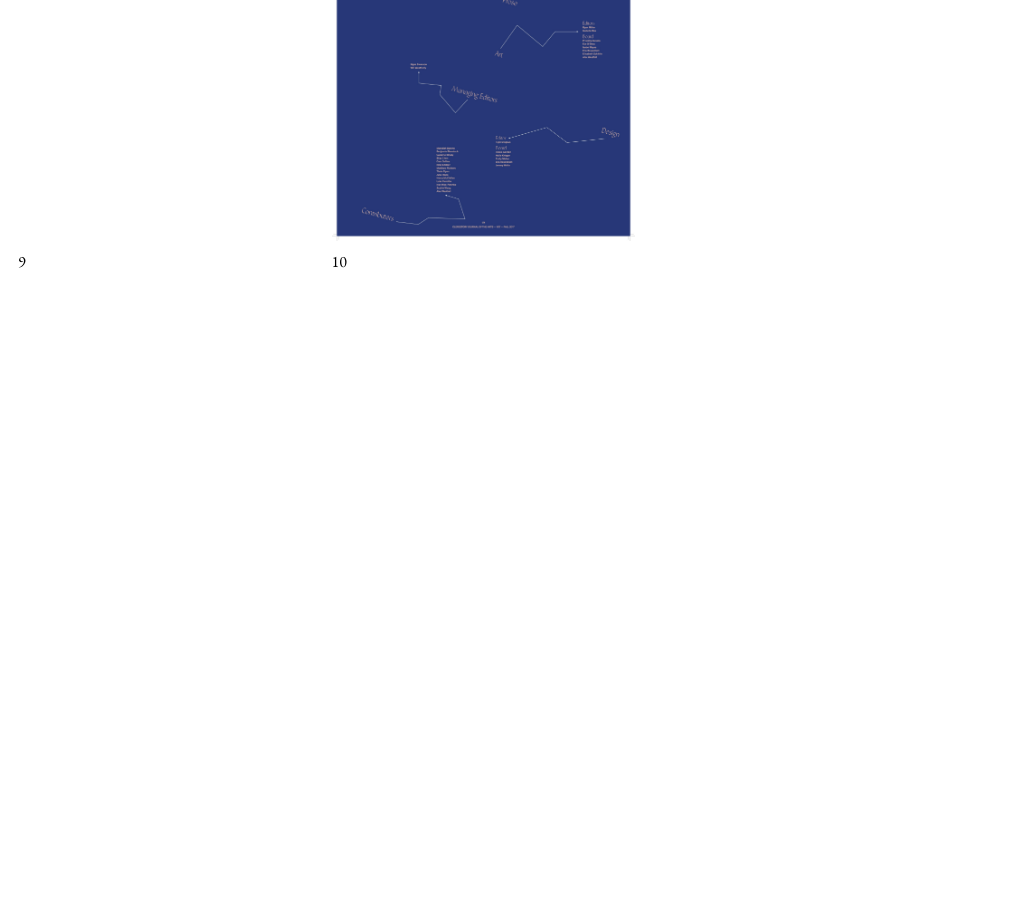
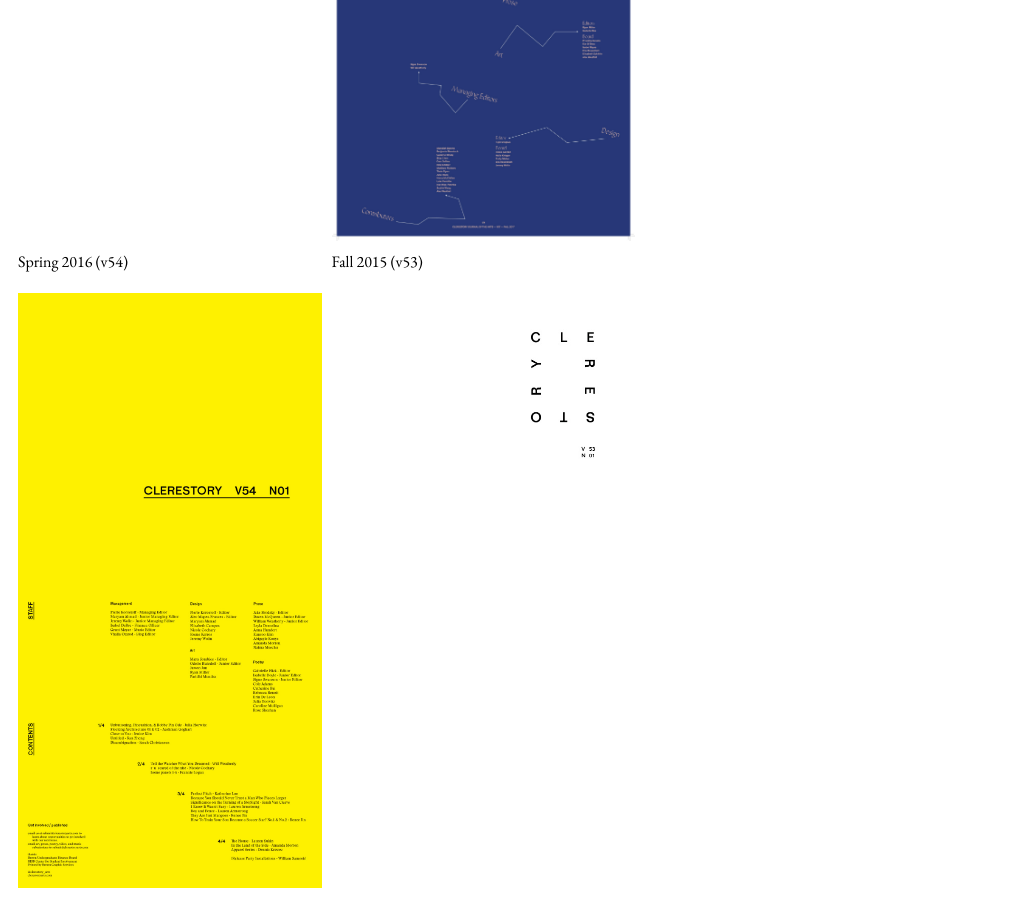
Before and after one commit to clerestoryjournal/clerestoryjournal.github.io, a plain HTML site: page archive.html in a window 1280 px wide. Shown: the part 895-1801 px from the top of the page, without its empty margins (0-1026 px from the left). Before the commit the page ends 1185 px from the top, so only its background shows below. Drawn offline with nearby package versions, Linux system fonts and the light colour scheme.

Commit message:
archive update

```diff
--- a/archive.html
+++ b/archive.html
@@ -61,6 +61,17 @@
               <div>3</div>
            </div>
        </div>
-       <div class="item9">9</div>
-       <div class="item10a">10</div>
+       <div class="item9">
+           Spring 2016 (v54)<br><br>
+           <a href="archive/spring-2016.pdf">
+             <img src="archive/spring2016thumb.jpg" width="100%" height="auto">
+           </a>
+            </div>
+       <div class="item10a">
+           Fall 2015 (v53)<br><br>
+           <a href="archive/fall-2015.pdf">
+             <img src="archive/fall2015thumb.jpg" width="100%" height="auto">
+           </a>
+            </div>
+            </div>
      </div>
--- a/index.css
+++ b/index.css
@@ -4,6 +4,9 @@
   grid-template-rows: 220px auto auto;
   grid-gap: 10px;
   padding: 10px;
+  font-family: 'EB Garamond', serif;
+  font-size: 12pt;
+  font-style: normal;
 }
 
 .item5 {
```
Also changed, not shown: index.html (+2 -1 lines), archive/fall2015thumb.jpg (added), archive/spring2016thumb.jpg (added), 4 other files.
